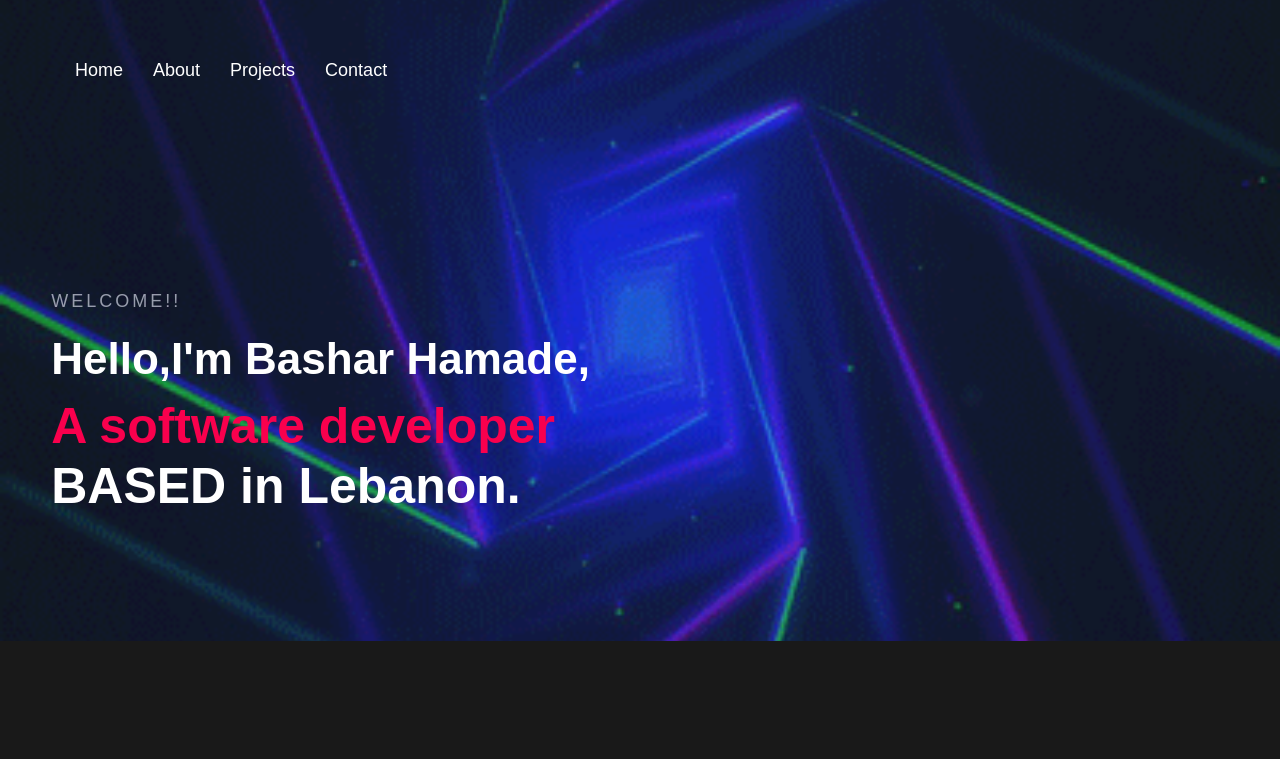
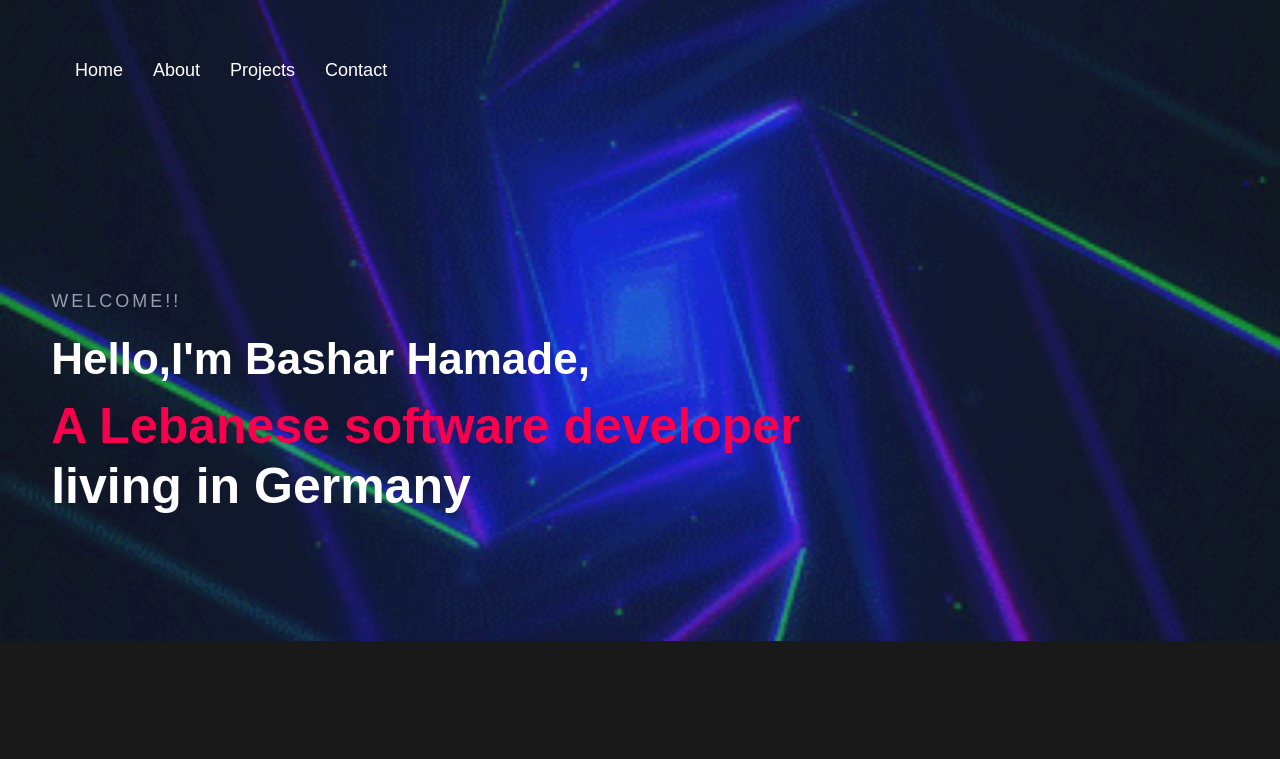
Before and after one commit to BHCoding420/my_portfolio, a React (Create React App) app: page / in a window 1280 px wide. Shown: the top 759 px of the page. Built offline with nearby package versions, Linux system fonts and the light colour scheme.

Commit message:
Update Home.js

```diff
--- a/src/Home.js
+++ b/src/Home.js
@@ -86,8 +86,8 @@ function Home() {
             <div className="home__meta">
               <h1 className="home__text pz__10">WELCOME!!</h1>
               <h2 className="home__text pz__10">Hello,I'm Bashar Hamade,</h2>
-              <h3 className="home__text sweet pz__10">A software developer</h3>
-              <h4 className="home__text pz__10">BASED in Lebanon.</h4 >
+              <h3 className="home__text sweet pz__10">A Lebanese software developer</h3>
+              <h4 className="home__text pz__10">living in Germany</h4 >
             </div>
           </div>
         </div>
```
